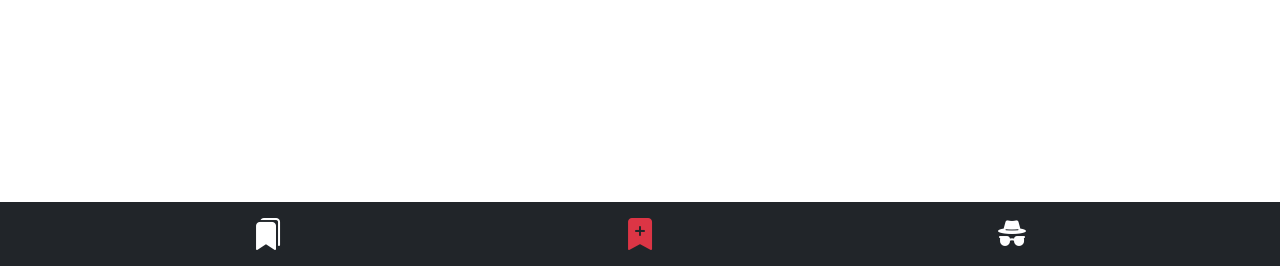
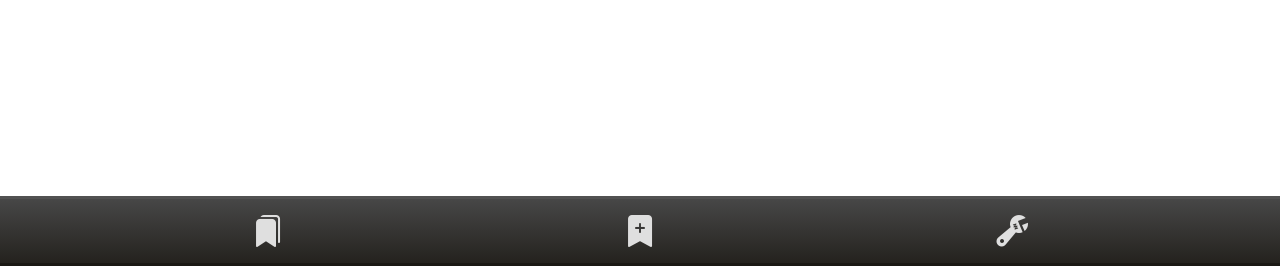
Before and after one commit to pooh2pooh/forum, a PHP site: page /create_topic.php in a window 1280 px wide. Shown: the part 534-800 px from the top of the page. Run offline with PHP 8.4, Linux system fonts and the light colour scheme; the visitor is signed in with stand-in values (Sample User, id 1); some libraries are stand-ins or nearby versions.

Commit message:
some fixes for readme and add navbar.css

```diff
--- a/create_topic.php
+++ b/create_topic.php
@@ -8,6 +8,7 @@
 	<title>Create Topic</title>
 	<link href="https://cdn.jsdelivr.net/npm/bootstrap@5.2.0/dist/css/bootstrap.min.css" rel="stylesheet" integrity="sha384-gH2yIJqKdNHPEq0n4Mqa/HGKIhSkIHeL5AyhkYV8i59U5AR6csBvApHHNl/vI1Bx" crossorigin="anonymous">
 	<link rel="stylesheet" href="https://cdn.jsdelivr.net/npm/bootstrap-icons@1.9.1/font/bootstrap-icons.css">
+	<link rel="stylesheet" href="navbar.css">
 </head>
 
 <body>
@@ -43,7 +44,7 @@ if (isset($_POST['NAME']) && isset($_POST['POST'])) {
 
 ?>
 
-		<div class="p-5">
+		<div class="m-5">
 			<h1 class="text-center">Создание нового топика</h1>
 			<form action="create_topic.php" method="post" enctype="multipart/form-data">
 				<div class="mb-3">
@@ -67,25 +68,25 @@ if (isset($_POST['NAME']) && isset($_POST['POST'])) {
 	</main>
 
 
-	<footer class="fixed-bottom text-bg-dark">
+	<footer class="fixed-bottom bg-navbar">
 
 		<div class="container">
 			<div class="d-flex flex-wrap align-items-center justify-content-center">
 
 				<ul class="nav col-12 my-1 justify-content-around my-md-0 text-small">
 					<li>
-						<a href="forum.php" class="nav-link text-white">
+						<a href="forum.php" class="nav-link">
 							<i class="bi bi-bookmarks-fill mx-auto mb-1" style="font-size: 2rem;"></i>
 						</a>
 					</li>
 					<li>
-						<a href="create_topic.php" class="nav-link text-danger">
+						<a href="create_topic.php" class="nav-link">
 							<i class="bi bi-bookmark-plus-fill mx-auto mb-1" style="font-size: 2rem;"></i>
 						</a>
 					</li>
 					<li>
-						<a href="#" class="nav-link text-white">
-							<i class="bi bi-incognito mx-auto mb-1" style="font-size: 2rem;"></i>
+						<a href="#" class="nav-link">
+							<i class="bi bi-wrench-adjustable mx-auto mb-1" style="font-size: 2rem;"></i>
 						</a>
 					</li>
 				</ul>
--- /dev/null
+++ b/navbar.css
@@ -0,0 +1,9 @@
+.bg-navbar {
+        background: linear-gradient(180deg, rgba(71, 71, 71, 1) 0%, rgba(36, 34, 30, 1) 100%);
+        border-top: 3px solid rgba(81, 81, 81, 1);
+        border-bottom: 3px solid rgba(26, 24, 20, 1);
+        color: #dfdfdf;
+}
+.bg-navbar a {
+				color: #dfdfdf;
+}
```
Also changed, not shown: forum.php (+8 -5 lines), read_topic.php (+7 -6 lines), README.md.
